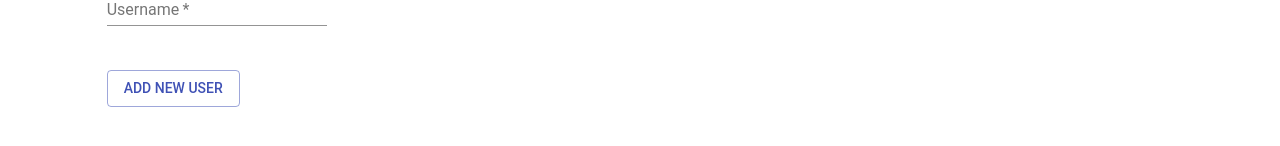
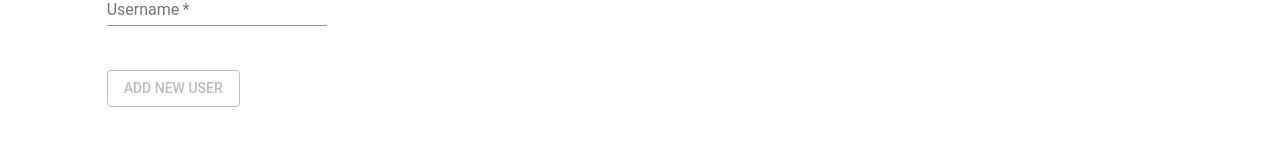
Before and after one commit to francesyu90/Movies, a React (Create React App) app in the folder movies/: page / in a window 1280 px wide. Shown: the part 246-392 px from the top of the page. Built offline with nearby package versions, Linux system fonts and the light colour scheme.

Commit message:
Disabled submit button if any input field is empty

```diff
--- a/movies/src/App.js
+++ b/movies/src/App.js
@@ -13,9 +13,15 @@ class App extends Component {
         users: []
     }
 
+    addUser = (user) => {
+        this.setState((currentState) => ({
+            users: [...currentState.users, user]
+        }));
+    }
+
     render() {
 
-        const { appName } = this.state;
+        const { appName, users } = this.state;
 
         return (
 
@@ -27,7 +33,7 @@ class App extends Component {
                 <Grid item xs={1}>
                 </Grid>
                 <Grid item xs={3}>
-                    <AddUserForm />
+                    <AddUserForm addUser={this.addUser}/>
                 </Grid>
                 <Grid item xs={8}>
                     <ListUsers />
--- a/movies/src/components/AddUserForm.js
+++ b/movies/src/components/AddUserForm.js
@@ -2,6 +2,7 @@ import React, { Component } from 'react';
 
 import TextField from '@material-ui/core/TextField';
 import Button from '@material-ui/core/Button';
+import User from '../data/User';
 
 class AddUserForm extends Component {
 
@@ -14,7 +15,7 @@ class AddUserForm extends Component {
     updateFirstName(event) {
         this.setState({
             firstName: event.target.value
-        })
+        });
     }
 
     updateLastName(event) {
@@ -29,6 +30,28 @@ class AddUserForm extends Component {
         });
     }
 
+    addUserHelper(event) {
+
+        event.preventDefault();
+
+        console.log(event);
+
+        const { firstName, lastName, userName } = this.state;
+
+        const { addUser } = this.props;
+
+        let user = new User(firstName, lastName, userName);
+
+        addUser(user);
+    }
+
+    isDisableButton() {
+
+        const { firstName, lastName, userName } = this.state;
+
+        return firstName === '' || lastName === '' || userName === '';
+    }
+
     render() {
 
         const { firstName, lastName, userName} = this.state;
@@ -37,7 +60,7 @@ class AddUserForm extends Component {
             <div>
                 <form>
                     <TextField
-                        required
+                        required = {true}
                         label = "First Name"
                         margin = "normal"
                         value = { firstName }
@@ -45,7 +68,7 @@ class AddUserForm extends Component {
                     />
                     <br />
                     <TextField
-                        required
+                        required = {true}
                         label = "Last Name"
                         margin = "normal"
                         value = { lastName }
@@ -53,7 +76,7 @@ class AddUserForm extends Component {
                     />
                     <br />
                     <TextField
-                        required
+                        required = {true}
                         label = "Username"
                         margin = "normal"
                         value = { userName }
@@ -62,7 +85,12 @@ class AddUserForm extends Component {
                     <br />
                     <br />
                     <br />
-                    <Button variant="outlined" color="primary">
+                    <Button
+                        disabled = {this.isDisableButton()}
+                        variant="outlined"
+                        color="primary"
+                        onClick={(event) => this.addUserHelper(event)}
+                    >
                         Add New User
                     </Button>
                 </form>
```
